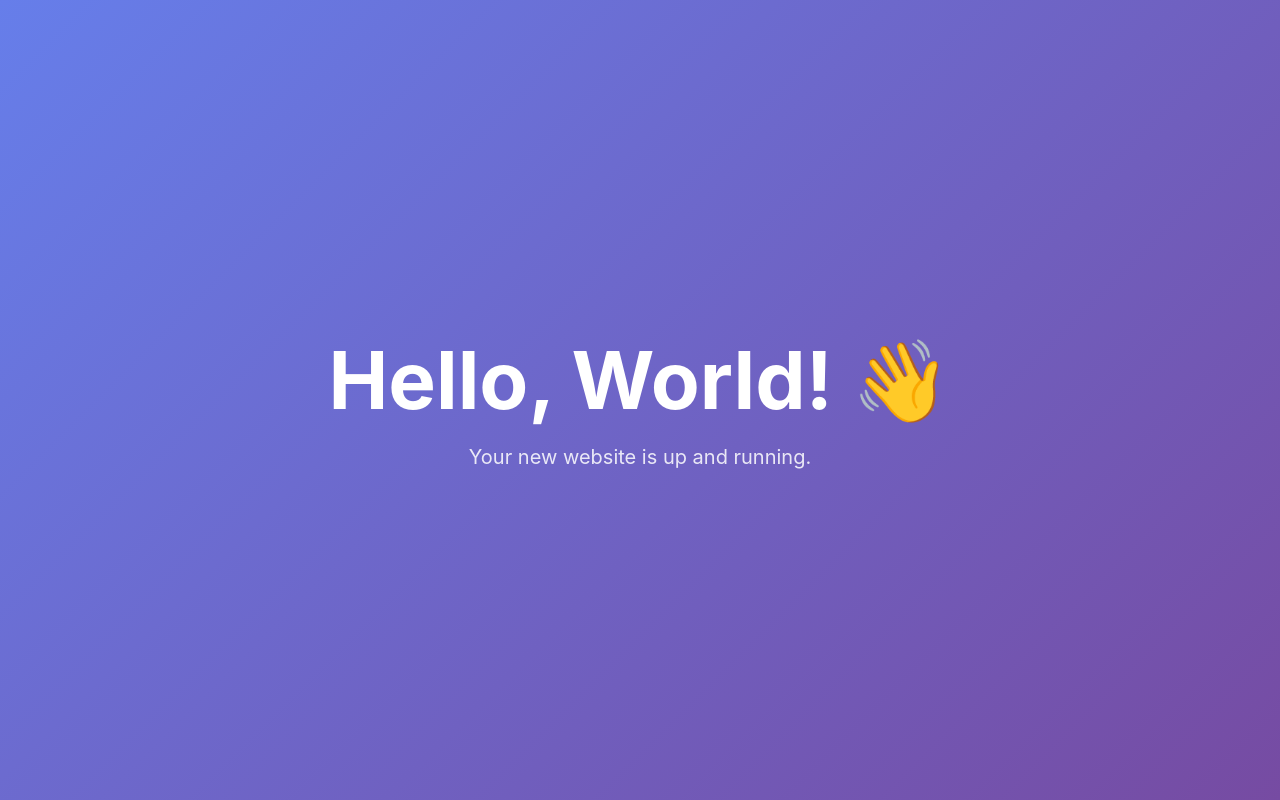
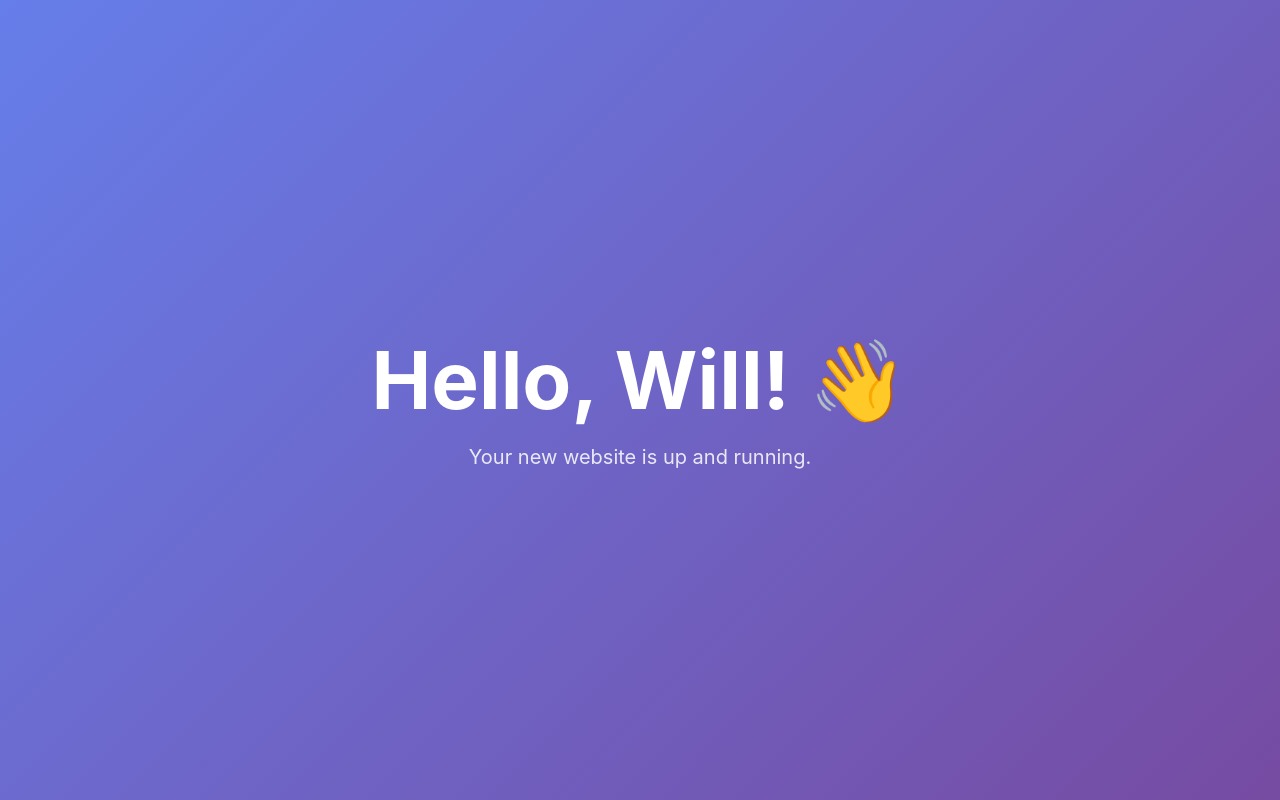
Before and after one commit to methodik/will-website, a plain HTML site: page index.html in a window 1280 px wide. Drawn offline with Linux system fonts and the light colour scheme.

Commit message:
Change greeting to Hello, Will
Co-Authored-By: Claude Fable 5 <noreply@anthropic.com>

```diff
--- a/index.html
+++ b/index.html
@@ -3,7 +3,7 @@
 <head>
   <meta charset="UTF-8">
   <meta name="viewport" content="width=device-width, initial-scale=1.0">
-  <title>Hello World</title>
+  <title>Hello Will</title>
   <style>
     * {
       margin: 0;
@@ -39,7 +39,7 @@
 </head>
 <body>
   <main>
-    <h1>Hello, World! 👋</h1>
+    <h1>Hello, Will! 👋</h1>
     <p>Your new website is up and running.</p>
   </main>
 </body>
```
